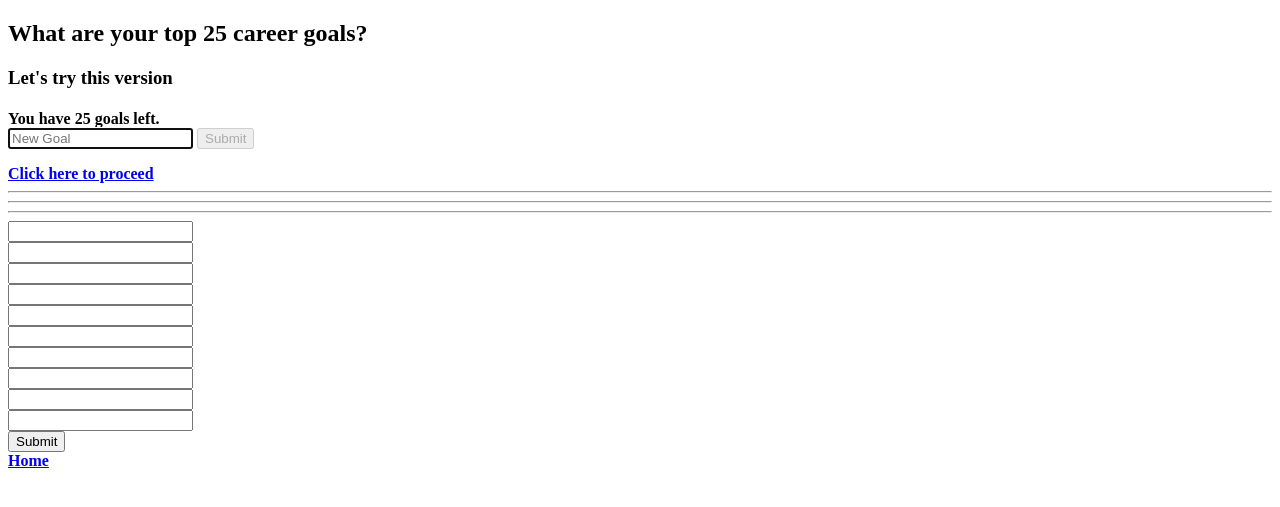
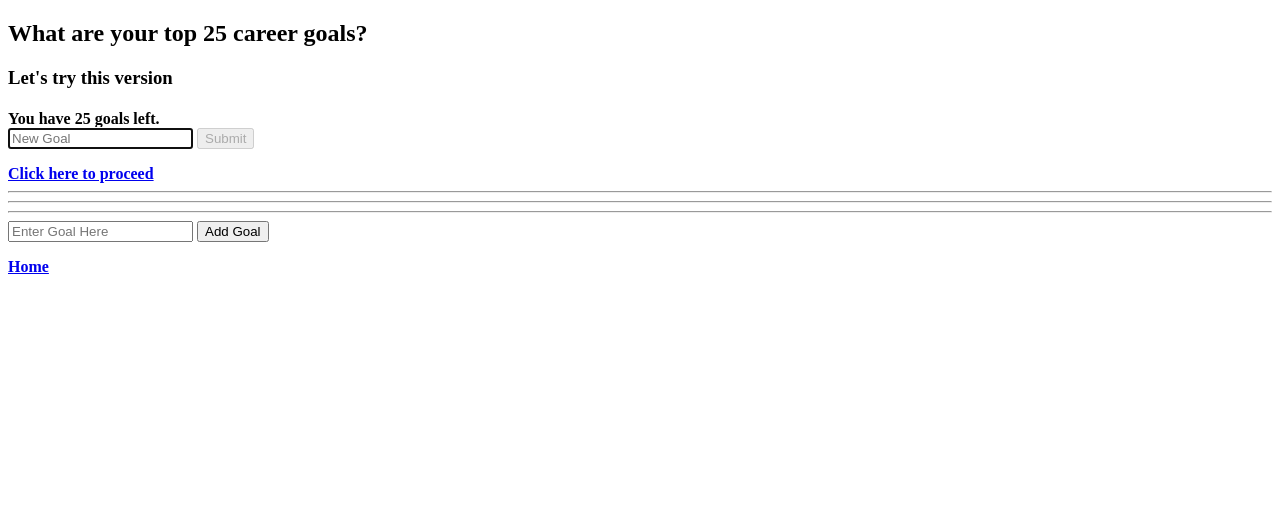
Before and after one commit to alecoad/final-project, a Flask app: page /create in a window 1280 px wide. Shown: the top 507 px of the page. Run offline with Flask 2, Linux system fonts and the light colour scheme.

```diff
--- a/five25/application.py
+++ b/five25/application.py
@@ -1,6 +1,14 @@
-from flask import Flask, redirect, render_template, request
+from flask import Flask, redirect, render_template, request, session
+
+from flask_session import Session
 
 app = Flask(__name__)
+
+# configure session to use filesystem (instead of signed cookies)
+#app.config["SESSION_FILE_DIR"] = mkdtemp()
+#app.config["SESSION_PERMANENT"] = False
+#app.config["SESSION_TYPE"] = "filesystem"
+#Session(app)
 
 goals = []
 topfive = []
@@ -17,10 +25,9 @@ def create():
     if request.method == 'GET':
         return render_template('create.html')
     else:
-        for i in range(5):
-            goal = request.form.get('goal' + str(i))
-            goals.append(goal)
-        return render_template('choose.html', goals=goals)
+        goal = request.form.get('goal')
+        goals.append(goal)
+        return render_template('create.html', goals=goals)
 
 
 @app.route('/choose', methods=['POST'])
--- a/five25/templates/create.html
+++ b/five25/templates/create.html
@@ -49,12 +49,16 @@
 
   <hr><hr><hr>
 
-  <form action="/create" method="post">
-    {% for i in range(10) %}
-      <input class="goal" type="text" name="goal{{ i }}"><br>
+  <form action="{{ url_for('create') }}" method="post">
+    <input type="text" name="goal" placeholder="Enter Goal Here" autofocus>
+    <button>Add Goal</button>
+  </form>
+
+  <ul>
+    {% for goal in goals %}
+      <li>{{ goal }}</li>
     {% endfor %}
-    <input type="submit">
-  </form>
+  </ul>
 
   <a href="/">Home</a>
 {% endblock %}
```
